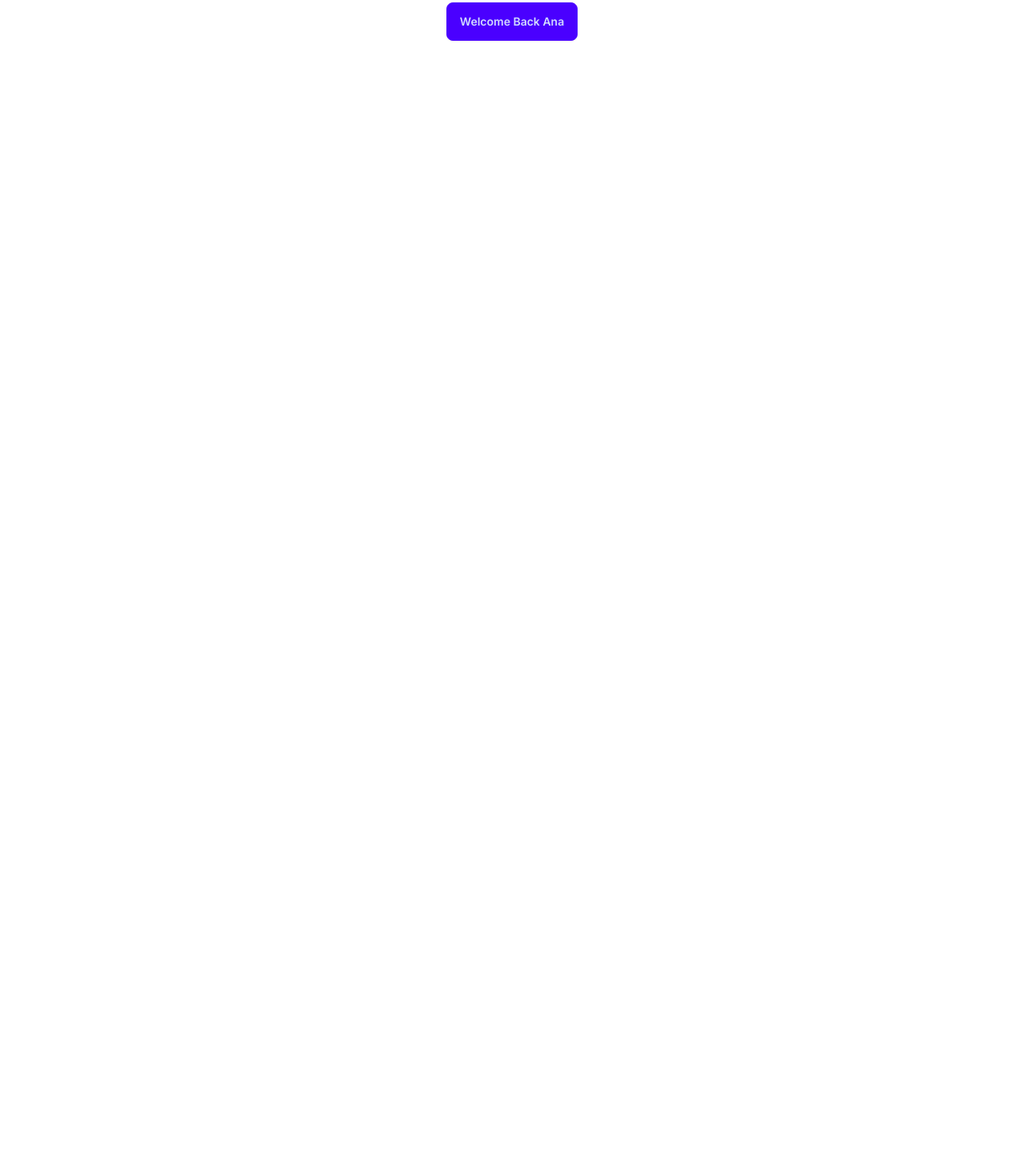
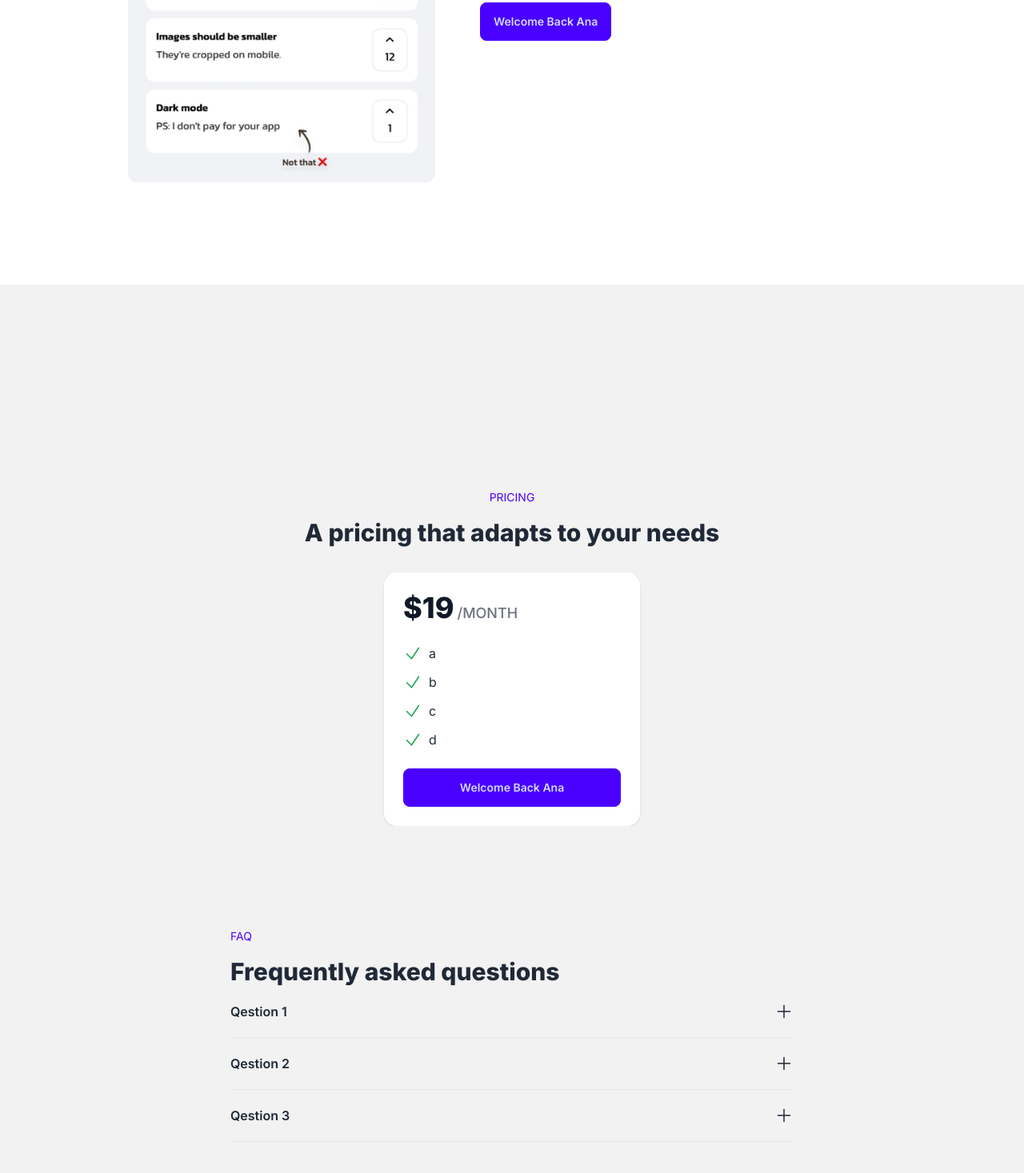
Before and after one commit to 1poubelle/codefast-vsc, a Next.js app: page / in a window 1280 px wide. Shown: the part 325-1792 px from the top of the page at 80% size. Before the commit the page ends 800 px from the top, so only its background shows below. Built offline with nearby package versions, Linux system fonts and the light colour scheme.

Commit message:
readyforvercel

```diff
--- a/app/layout.tsx
+++ b/app/layout.tsx
@@ -15,7 +15,7 @@ export default function RootLayout({
   children: React.ReactNode;
 }>) {
   return (
-    <html lang="en" data-theme="light">
+    <html lang="en" data-theme="light" className="scroll-smooth">
       <body className={inter.className}>{children}</body>
     </html>
   );
--- a/app/page.tsx
+++ b/app/page.tsx
@@ -1,32 +1,114 @@
 import Buttonlogin from "@/components/Buttonlogin";
-
+import FAQListItems from "@/components/FAQLisItems";
+import Image from "next/image";
+import ProductDemojpeg from "@/app/productDemo.jpeg";
 export default function Home() {
   const IsLoggedIn = true;
   const Name = "Ana";
+  const pricingFeatureList = ["a", "b", "c", "d"];
   return (
     <main>
-      <section className="bg-base-200">
-        <div className="bg-base-200 flex justify-between items-center px-8 py-2 max-w-3xl mx-auto">
+      {/* header */}
+      <section className="bg-base-200 ">
+        <div className="bg-base-200 flex justify-between items-center px-8 py-2 max-w-5xl mx-auto">
           <div className=" font-bold">CodeFastSaas</div>
           <div className="space-x-4  max-md:hidden">
-            <a className=" link link-hover">Pricing</a>
-            <a className=" link link-hover ">F.A.Q</a>
+            <a className=" link link-hover" href="#pricing">
+              Pricing
+            </a>
+            <a className=" link link-hover " href="#faq">
+              F.A.Q
+            </a>
           </div>
           <div className="">
-            <Buttonlogin IsLoggedIn={IsLoggedIn} name={Name} />
+            <Buttonlogin IsLoggedIn={IsLoggedIn} Name={Name} />
           </div>
         </div>
       </section>
+      {/* HERO */}
+      <section className=" px-8 text-center lg:text-left items-center py-32  max-w-5xl mx-auto flex flex-col lg:flex-row gap-14 lg:items-start">
+        <Image
+          src={ProductDemojpeg}
+          alt="ProductDemojpeg"
+          className="w-96 rounded-xl"
+        />
+        <div>
+          <h1 className="lg:text-5xl text-center font-extrabold mb-6">
+            Best title ever
+          </h1>
+          <div className=" opacity-90 mb-10">Best description ever</div>
+          <Buttonlogin IsLoggedIn={IsLoggedIn} Name={Name} />
+        </div>
+      </section>
+      {/* PRICING */}
+      <section className="bg-base-200" id="pricing">
+        <div className=" px-8 text-center py-32  max-w-3xl mx-auto"></div>
+        <p className="text-sm text-center uppercase font- text-primary mb-4">
+          {" "}
+          Pricing
+        </p>
+        <h2 className="lg:text-3xl text-center font-extrabold mb-30">
+          A pricing that adapts to your needs
+        </h2>
+        <div className=" space-y-6 mt-8 items-baseline bg-white p-6 rounded-2xl shadow w-80 mx-auto">
+          <div className="mb-4">
+            <span className="text-4xl font-extrabold text-gray-900">$19</span>
+            <span className="ml-1 text-lg text-gray-500 font-medium">
+              /MONTH
+            </span>
+          </div>
+          <ul className="  space-y-3 text-gray-800 text-base">
+            {pricingFeatureList.map((priceItem) => {
+              return (
+                <li className="flex gap-2 items-center" key={priceItem}>
+                  <svg
+                    xmlns="http://www.w3.org/2000/svg"
+                    fill="none"
+                    viewBox="0 0 24 24"
+                    strokeWidth={1.5}
+                    stroke="currentColor"
+                    className="text-green-600 w-6 h-6"
+                  >
+                    <path
+                      strokeLinecap="round"
+                      strokeLinejoin="round"
+                      d="m4.5 12.75 6 6 9-13.5"
+                    />
+                  </svg>
+                  {priceItem}
+                </li>
+              );
+            })}
+          </ul>
+          <Buttonlogin
+            IsLoggedIn={IsLoggedIn}
+            Name={Name}
+            extraStyle="w-full"
+          />
+        </div>
+      </section>
+      {/* FAQ */}
+      <section className="bg-base-200" id="faq">
+        <div className=" px-8 text-left py-32  max-w-3xl mx-auto">
+          <p className="text-sm text-left uppercase font- text-primary mb-4">
+            {" "}
+            FAQ
+          </p>
+          <h2 className="lg:text-3xl text-left font-extrabold mb-30">
+            Frequently asked questions
+          </h2>
+          <ul className="mx-center">
+            {[
+              { question: "Qestion 1 ", answer: "Reponse 1" },
+              { question: "Qestion 2 ", answer: "Reponse 2" },
+              { question: "Qestion 3 ", answer: "Reponse 3" },
+            ].map((qa) => (
+              <FAQListItems key={qa.question} qa={qa} />
+            ))}
 
-      <section className=" px-8 text-center py-32  max-w-3xl mx-auto">
-        <h1 className="lg:text-5xl text-center font-extrabold mb-6">
-          Best title ever
-        </h1>
-        <div className="text-center opacity-90 mb-10">
-          Best description ever
+            {/* answers*/}
+          </ul>
         </div>
-
-        <Buttonlogin IsLoggedIn={IsLoggedIn} name={Name} />
       </section>
     </main>
   );
--- a/components/Buttonlogin.js
+++ b/components/Buttonlogin.js
@@ -1,15 +1,18 @@
 import Link from "next/link";
 
-const Buttonlogin = (props) => {
-  if (props.IsLoggedIn) {
+const Buttonlogin = ({ IsLoggedIn, Name, extraStyle }) => {
+  console.log(extraStyle);
+  if (IsLoggedIn) {
     return (
-      <Link href="/dashboard" className="btn btn-primary">
-        Welcome Back {props.name}
+      <Link
+        href="/dashboard"
+        className={`btn btn-primary " ${extraStyle ? extraStyle : ""}`}
+      >
+        Welcome Back {Name}
       </Link>
     );
   } else {
     return <button>Login</button>;
   }
-  <main></main>;
 };
 export default Buttonlogin;
--- /dev/null
+++ b/components/FAQLisItems.js
@@ -0,0 +1,50 @@
+"use client";
+
+import { useState } from "react";
+
+const FAQListItems = ({ qa }) => {
+  const [isOpen, setisOpen] = useState(false);
+  return (
+    <li key={qa.question}>
+      <button
+        className="py-5 font-semibold border-b w-full text-left flex justify-between items-center"
+        onClick={() => setisOpen(!isOpen)}
+      >
+        <p> {qa.question}</p>
+        {isOpen ? (
+          <svg
+            xmlns="http://www.w3.org/2000/svg"
+            fill="none"
+            viewBox="0 0 24 24"
+            strokeWidth={1.5}
+            stroke="currentColor"
+            className="size-6"
+          >
+            <path strokeLinecap="round" strokeLinejoin="round" d="M5 12h14" />
+          </svg>
+        ) : (
+          <svg
+            xmlns="http://www.w3.org/2000/svg"
+            fill="none"
+            viewBox="0 0 24 24"
+            strokeWidth={1.5}
+            stroke="currentColor"
+            className="size-6"
+          >
+            <path
+              strokeLinecap="round"
+              strokeLinejoin="round"
+              d="M12 4.5v15m7.5-7.5h-15"
+            />
+          </svg>
+        )}
+      </button>
+
+      <div className={`${isOpen ? "block" : "hidden"} mt-3 mb-6 opacity-90`}>
+        {qa.answer}
+      </div>
+    </li>
+  );
+};
+
+export default FAQListItems;
```
Also changed, not shown: .eslintrc.json, app/productDemo.jpeg (added).
